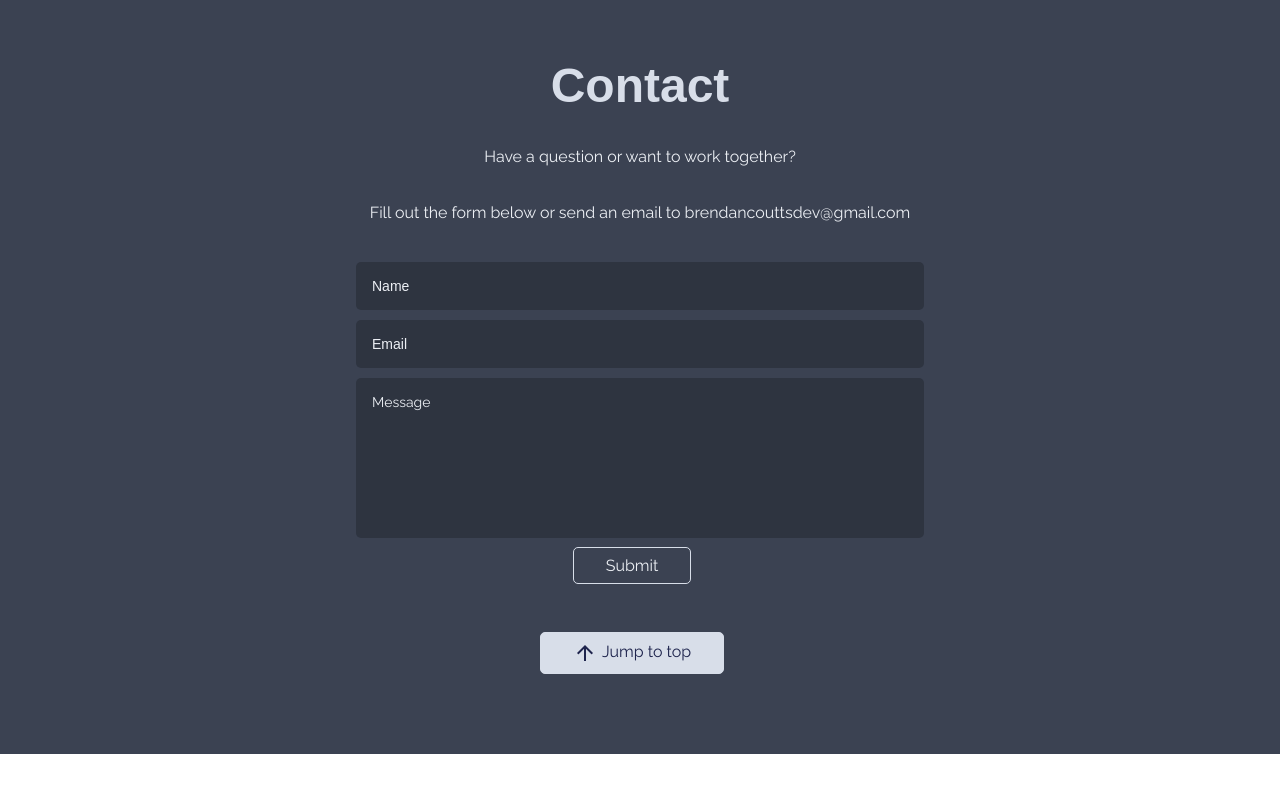
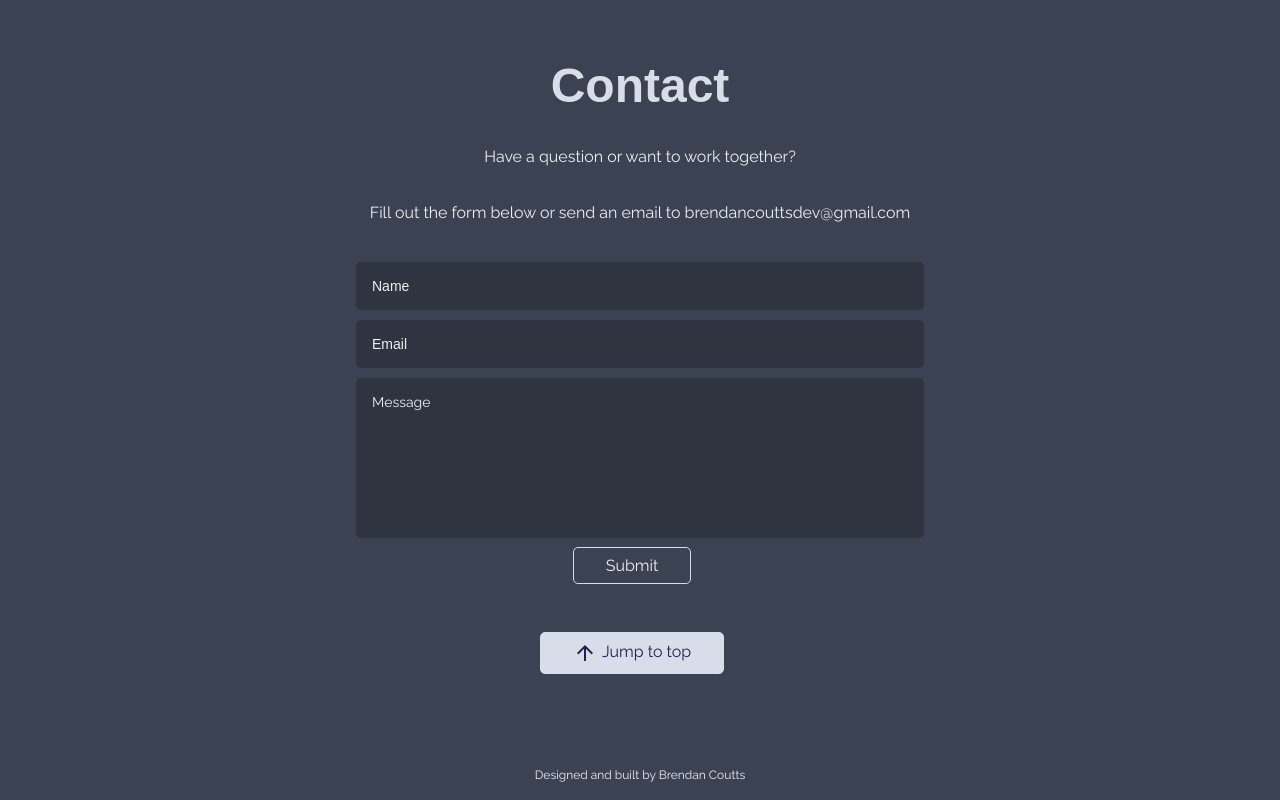
Before and after one commit to dankarghh/portfolio, a React (Create React App) app: page / in a window 1280 px wide. Shown: the part 3506-4306 px from the top of the page. Before the commit the page ends 4260 px from the top, so only its background shows below. Built offline with nearby package versions, Linux system fonts and the light colour scheme.

Commit message:
added footer

```diff
--- a/src/App.css
+++ b/src/App.css
@@ -299,6 +299,7 @@ projects__wrapper {
   }
   .section-heading--projects {
     margin-top: 5rem;
+    margin-bottom: 0;
   }
 }
 @media screen and (max-width: 450px) {
@@ -316,3 +317,8 @@ projects__wrapper {
   height: 0px;
   /* display: none; */
 }
+.footer__text {
+  text-align: center;
+  font-size: 12px;
+  margin-bottom: 0;
+}
--- a/src/App.js
+++ b/src/App.js
@@ -1,6 +1,7 @@
 import "./App.css";
 import About from "./components/About";
 import Contact from "./components/Contact";
+import Footer from "./components/Footer";
 import Header from "./components/Header";
 import Landing from "./components/Landing";
 import Work from "./components/Work";
@@ -13,6 +14,7 @@ function App() {
       <About />
       <Work />
       <Contact />
+      <Footer />
     </div>
   );
 }
--- /dev/null
+++ b/src/components/Footer.js
@@ -0,0 +1,11 @@
+import React from 'react'
+
+function Footer() {
+  return (
+    <div className='footer'>
+        <p className='footer__text'>Designed and built by Brendan Coutts</p>
+    </div>
+  )
+}
+
+export default Footer
```
